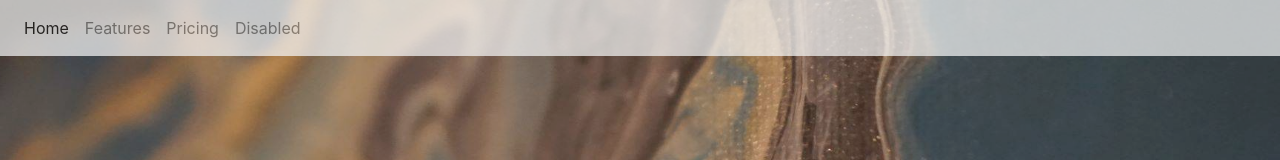
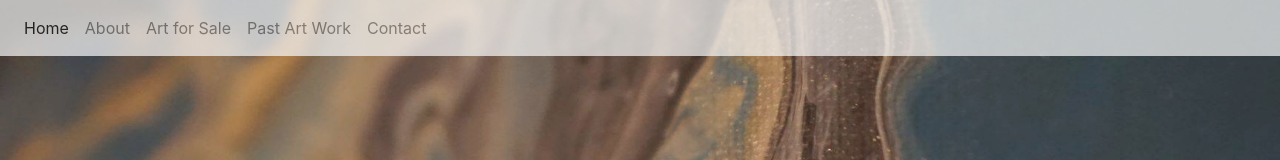
Before and after one commit to schwabbthedeck/flow-art-site, a plain HTML site: page index.html in a window 1280 px wide. Shown: the top 160 px of the page. Drawn offline with nearby package versions, Linux system fonts and the light colour scheme.

Commit message:
testing something - updated menu options

```diff
--- a/index.html
+++ b/index.html
@@ -42,13 +42,16 @@
             <a class="nav-link" href="#">Home</a>
           </li>
           <li class="nav-item">
-            <a class="nav-link" href="#">Features</a>
+            <a class="nav-link" href="#">About</a>
           </li>
           <li class="nav-item">
-            <a class="nav-link" href="#">Pricing</a>
+            <a class="nav-link" href="#">Art for Sale</a>
           </li>
           <li class="nav-item">
-            <a class="nav-link" href="#">Disabled</a>
+            <a class="nav-link" href="#">Past Art Work</a>
+          </li>
+          <li class="nav-item">
+            <a class="nav-link" href="#">Contact</a>
           </li>
         </ul>
       </div>
```
